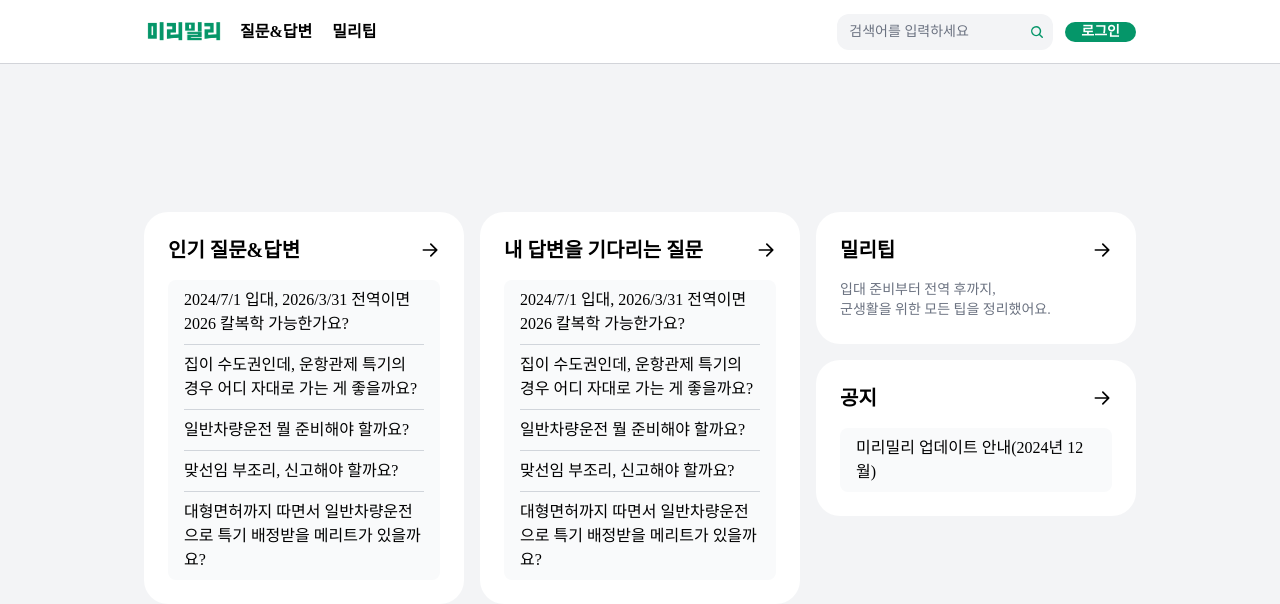
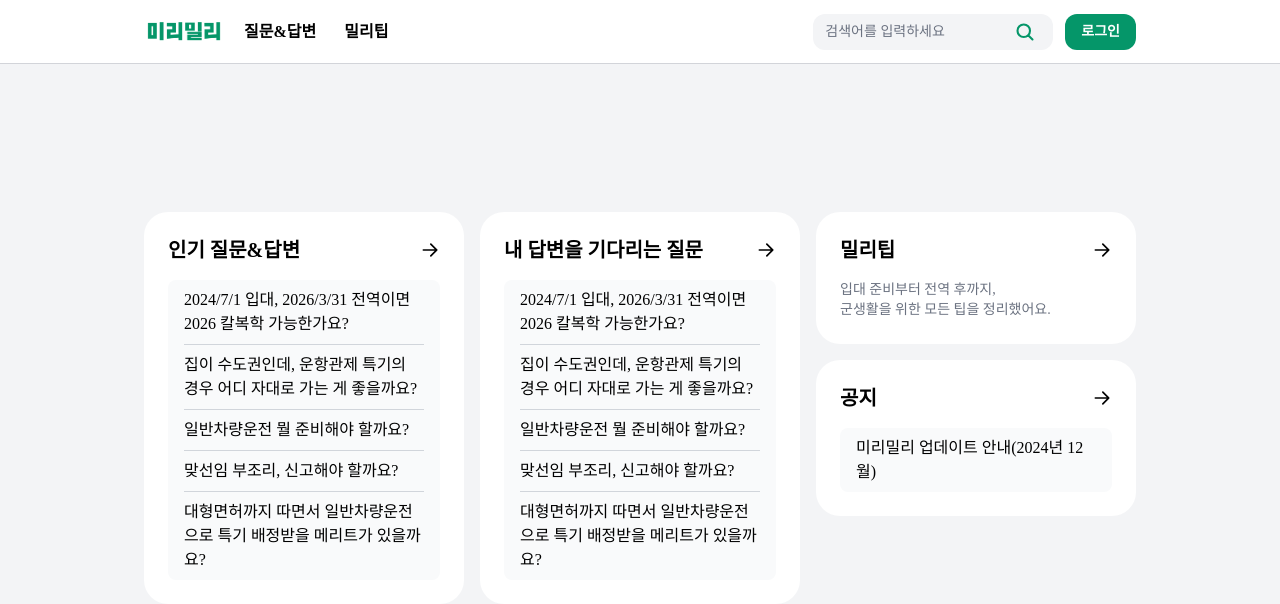
Before and after one commit to jaeminahn/mirimili-frontend, a React (Create React App) app: page / in a window 1280 px wide. Shown: the top 604 px of the page. Built offline with nearby package versions, Linux system fonts and the light colour scheme.

Commit message:
header modify

```diff
--- a/src/components/molecules/HeaderButtons.tsx
+++ b/src/components/molecules/HeaderButtons.tsx
@@ -9,7 +9,12 @@ import {
 const Link: FC<LinkProps> = ({ className: _className, to, ...props }) => {
   const resolved = useResolvedPath(to);
   const match = useMatch({ path: resolved.pathname, end: true });
-  const className = [_className, match ? "text-emerald-600" : ""].join(" ");
+  const active = match
+    ? "text-emerald-600 after:absolute after:bottom-0 after:left-0 after:h-[3px] after:w-full after:bg-emerald-600"
+    : "";
+  const className = ["relative flex items-center h-16 px-1", _className, active]
+    .filter(Boolean)
+    .join(" ");
   return <RRLink {...props} to={to} className={className} />;
 };
 
@@ -19,11 +24,19 @@ interface HeaderButtonsProps {
 
 const HeaderButtons: FC<HeaderButtonsProps> = ({ onItemClick }) => {
   return (
-    <div className="flex flex-col items-center gap-4 md:flex-row md:gap-5 md:items-center">
-      <Link className="hover:text-emerald-600" to="/questions" onClick={onItemClick}>
+    <div className="flex flex-col items-center gap-4 md:flex-row md:gap-5 md:items-stretch">
+      <Link
+        className="hover:text-emerald-600"
+        to="/questions"
+        onClick={onItemClick}
+      >
         질문&답변
       </Link>
-      <Link className="hover:text-emerald-600" to="/articles" onClick={onItemClick}>
+      <Link
+        className="hover:text-emerald-600"
+        to="/articles"
+        onClick={onItemClick}
+      >
         밀리팁
       </Link>
     </div>
--- a/src/components/molecules/LoginButton.tsx
+++ b/src/components/molecules/LoginButton.tsx
@@ -5,7 +5,7 @@ export default function LoginButton() {
     <div className="flex gap-2">
       <Link
         to="/auth/login"
-        className="flex items-center px-4 text-sm font-semibold text-white rounded-xl bg-emerald-600 hover:bg-emerald-700"
+        className="flex items-center px-4 py-2 text-sm font-semibold text-white rounded-xl bg-emerald-600 hover:bg-emerald-700"
       >
         로그인
       </Link>
--- a/src/components/molecules/SearchBar.tsx
+++ b/src/components/molecules/SearchBar.tsx
@@ -25,9 +25,9 @@ export default function SearchBar() {
   return (
     <div>
       <div className="hidden md:flex">
-        <div className="flex items-center transition-colors bg-gray-100 h-9 rounded-xl focus-within:border-emerald-600 focus-within:ring-1 focus-within:ring-emerald-600">
+        <div className="flex px-3 items-center transition-colors bg-gray-100 h-9 rounded-xl w-60 focus-within:border-emerald-600 focus-within:ring-1 focus-within:ring-emerald-600">
           <input
-            className="w-full pl-3 text-sm font-medium text-gray-900 placeholder-gray-500 bg-transparent border-none focus:outline-none focus:ring-0"
+            className="w-full text-sm font-medium text-gray-900 placeholder-gray-500 bg-transparent border-none focus:outline-none focus:ring-0"
             type="text"
             placeholder="검색어를 입력하세요"
             value={query}
@@ -46,7 +46,7 @@ export default function SearchBar() {
               stroke="currentColor"
               aria-hidden="true"
               data-slot="icon"
-              className="h-3.5 w-3.5 text-emerald-600"
+              className="h-5 w-5 text-emerald-600"
             >
               <path
                 strokeLinecap="round"
```
